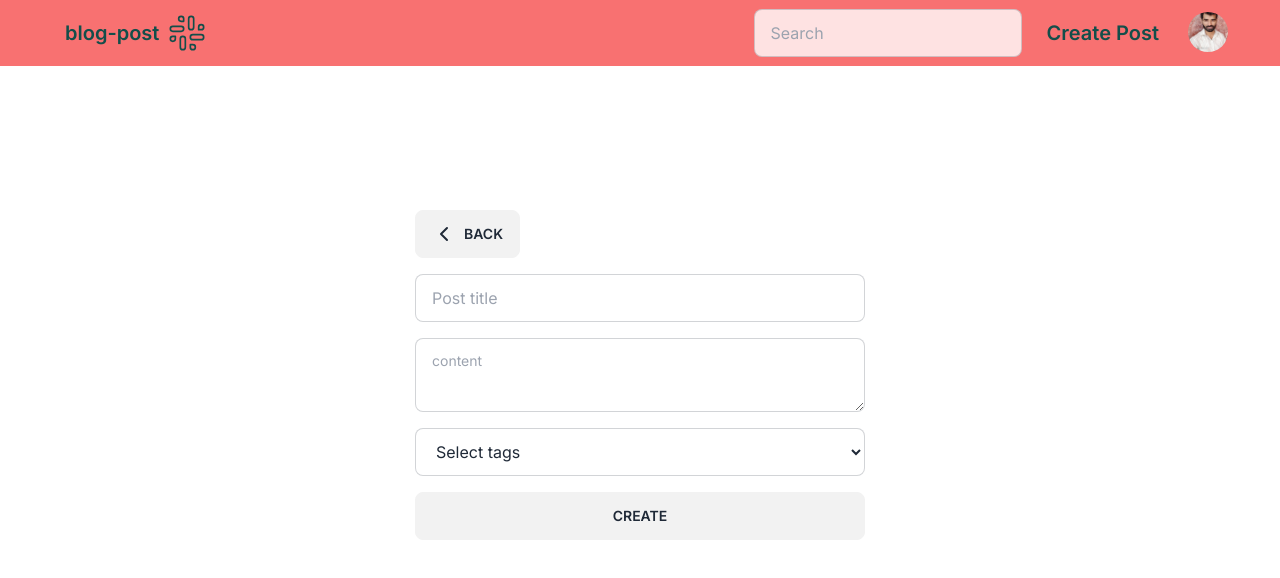
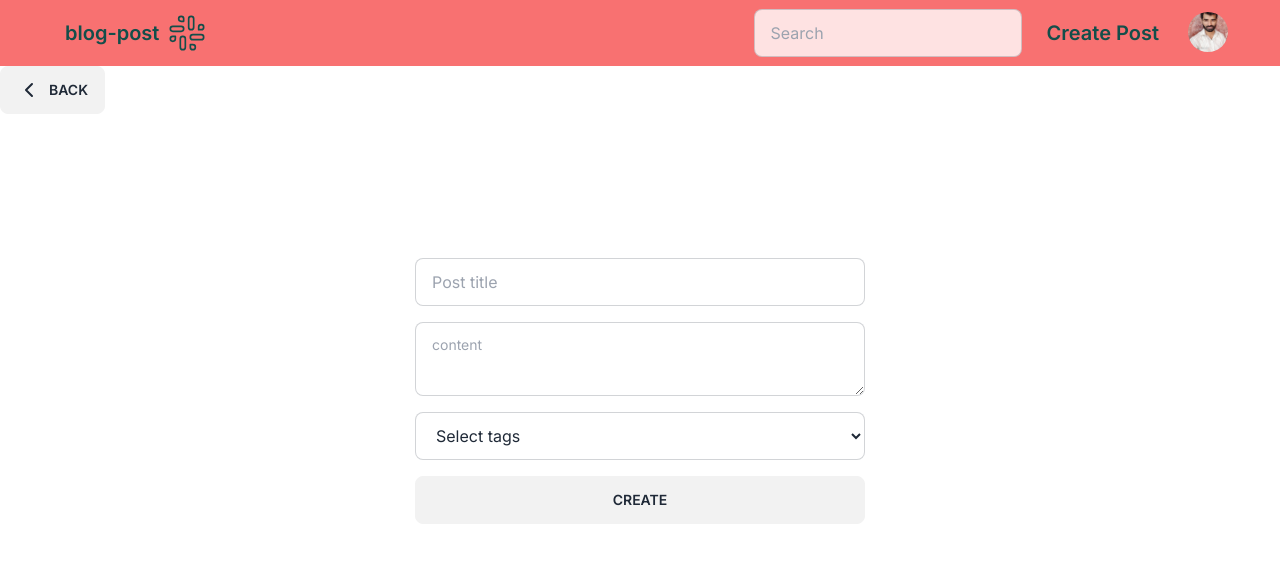
Before and after one commit to syedalirazazaidi/next-stack-projects, a Next.js app in the folder blogpost/: page /createblog in a window 1280 px wide. Shown: the top 578 px of the page. Built offline with nearby package versions, Linux system fonts and the light colour scheme.

Commit message:
add form

```diff
--- a/blogpost/src/app/(route)/createblog/page.tsx
+++ b/blogpost/src/app/(route)/createblog/page.tsx
@@ -1,60 +1,15 @@
 "use client";
 import React from "react";
-import { useForm, SubmitHandler } from "react-hook-form";
+import PostBlog from "../../../generic/postblog";
+import { SubmitHandler } from "react-hook-form";
 import { TypeInterface } from "../../../../types/type";
-import Link from "next/link";
-import { ChevronLeft } from "lucide-react";
-import { useRouter } from "next/navigation";
 
 export default function CreateBlog() {
-  const router = useRouter();
-
-  const {
-    register,
-    handleSubmit,
-    watch,
-    formState: { errors },
-  } = useForm<TypeInterface>();
   const onSubmit: SubmitHandler<TypeInterface> = (data) => console.log(data);
 
   return (
-    <form onSubmit={handleSubmit(onSubmit)}>
-      <div className="grid grid-cols gap-4 place-content-center my-36">
-        <div>
-          <button className="btn" onClick={() => router.push("/")}>
-            {" "}
-            <ChevronLeft /> Back
-          </button>
-        </div>
-        <input
-          type="text"
-          placeholder="Post title"
-          className="input input-bordered w-[450px]"
-          {...register("title", { required: true })}
-        />
-
-        <textarea
-          className="textarea textarea-bordered w-full max-w-lg"
-          placeholder="content"
-          {...register("content", { required: true })}
-        ></textarea>
-
-        <select
-          className="input select-bordered w-full max-w-lg"
-          {...register("tag", { required: true })}
-          defaultValue=""
-        >
-          <option disabled value="">
-            Select tags
-          </option>
-          <option>Javascript</option>
-          <option>PHP</option>
-          <option>Python</option>
-        </select>
-        <button type="submit" className="btn">
-          Create
-        </button>
-      </div>
-    </form>
+    <div>
+      <PostBlog Submitform={onSubmit} />
+    </div>
   );
 }
--- /dev/null
+++ b/blogpost/src/app/(route)/edit/[id]/page.tsx
@@ -0,0 +1,5 @@
+import React from "react";
+
+export default function EditPage() {
+  return <div>page</div>;
+}
--- /dev/null
+++ b/blogpost/src/generic/postblog.tsx
@@ -0,0 +1,62 @@
+"use client";
+import React from "react";
+import { useForm, SubmitHandler } from "react-hook-form";
+import Link from "next/link";
+import { ChevronLeft } from "lucide-react";
+import { useRouter } from "next/navigation";
+import { TypeInterface } from "../../types/type";
+
+export default function PostBlog({ Submitform }: any) {
+  const router = useRouter();
+
+  const {
+    register,
+    handleSubmit,
+    watch,
+    formState: { errors },
+  } = useForm<TypeInterface>();
+  //   const onSubmit: SubmitHandler<TypeInterface> = (data) => console.log(data);
+
+  return (
+    <>
+      <div>
+        <button className="btn" onClick={() => router.push("/")}>
+          {" "}
+          <ChevronLeft /> Back
+        </button>
+      </div>
+      <form onSubmit={handleSubmit(Submitform)}>
+        <div className="grid grid-cols gap-4   place-content-center my-36">
+          <input
+            type="text"
+            placeholder="Post title"
+            className="input input-bordered w-[450px] "
+            {...register("title", { required: true })}
+          />
+
+          <textarea
+            className="textarea textarea-bordered w-full max-w-lg"
+            placeholder="content"
+            {...register("content", { required: true })}
+          ></textarea>
+
+          <select
+            className="input select-bordered w-full max-w-lg"
+            {...register("tag", { required: true })}
+            defaultValue=""
+          >
+            <option disabled value="">
+              Select tags
+            </option>
+            <option>Javascript</option>
+            <option>PHP</option>
+            <option>Python</option>
+          </select>
+          <button type="submit" className="btn">
+            Create
+          </button>
+        </div>
+      </form>
+    </>
+  );
+}
--- a/blogpost/tailwind.config.ts
+++ b/blogpost/tailwind.config.ts
@@ -4,6 +4,7 @@ const config: Config = {
   content: [
     "./src/pages/**/*.{js,ts,jsx,tsx,mdx}",
     "./src/components/**/*.{js,ts,jsx,tsx,mdx}",
+    "./src/generic/**/*.{js,ts,jsx,tsx,mdx}",
     "./src/app/**/*.{js,ts,jsx,tsx,mdx}",
   ],
   theme: {
```
